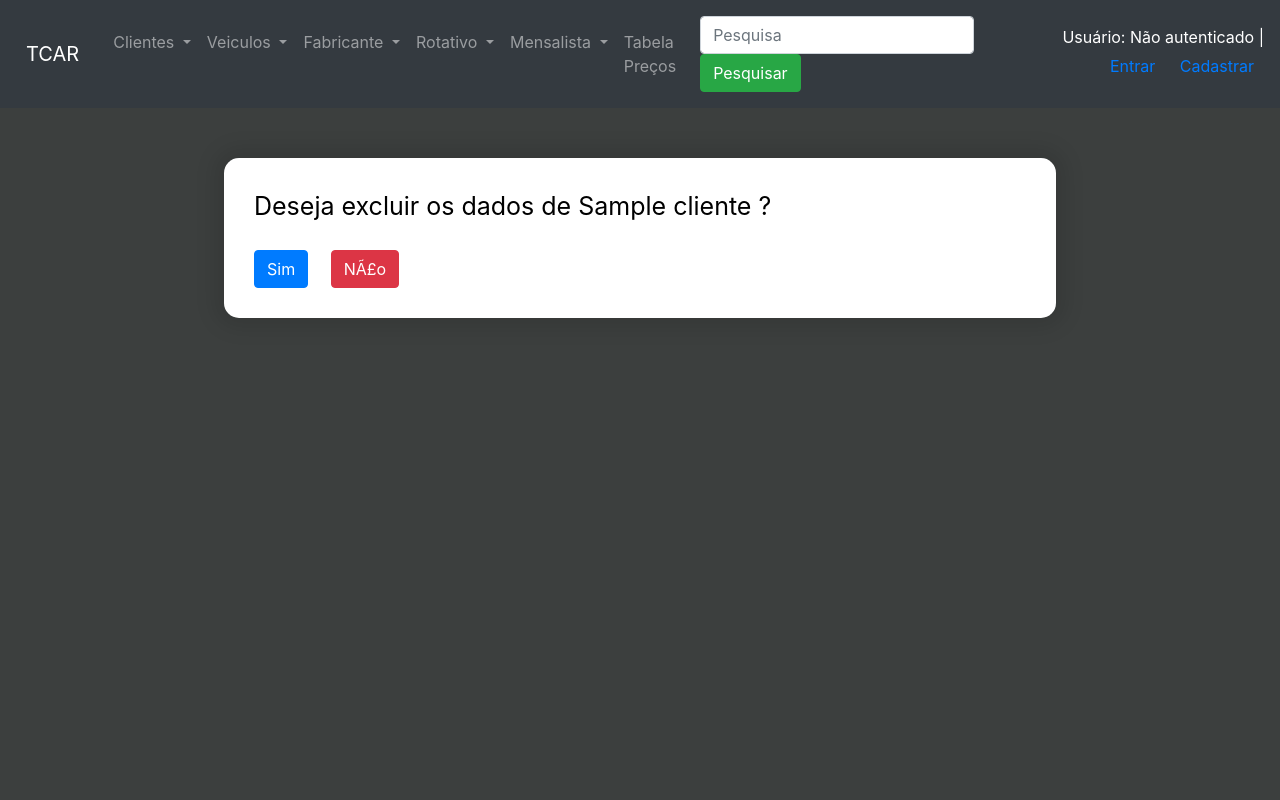
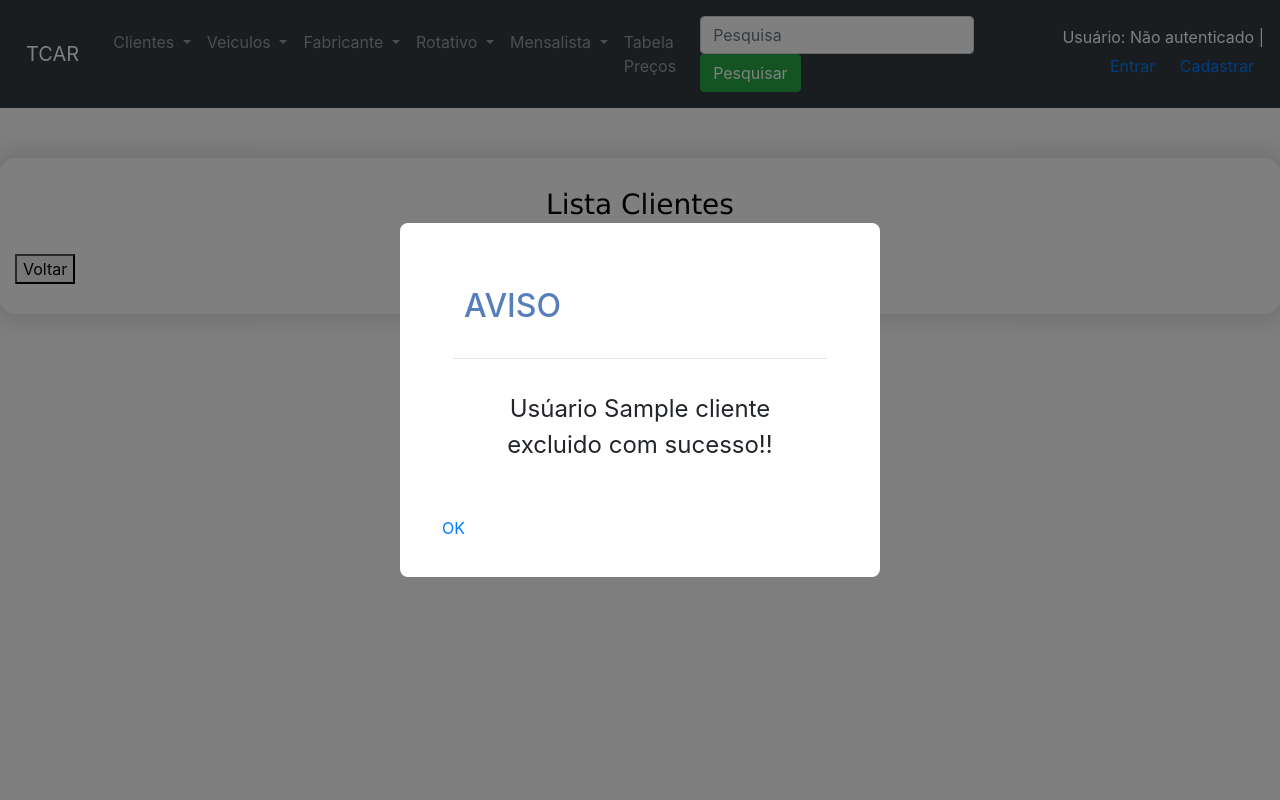
Before and after one commit to Rezende-Fabio/projetoPython-Django, a Django app: page /exclui_cliente/1/ in a window 1280 px wide. Run offline with Django 4.2, Linux system fonts and the light colour scheme; tables that the repository leaves empty hold one stand-in row (values such as "Sample post"); some libraries are stand-ins or nearby versions.

Commit message:
make it better

```diff
--- a/Core/templates/Core/confrima_exclusao.html
+++ b/Core/templates/Core/confrima_exclusao.html
@@ -9,7 +9,7 @@
         <form method="post">
             {% csrf_token %}
             <button type="submit" class="btn btn-primary">Sim</button> &nbsp &nbsp
-        <button type="button" onclick="location.href='{{ url }}'"class="btn btn-danger">NÃ£o</button>
+            <button type="button" onclick="location.href='{{ url }}'"class="btn btn-danger">NÃO</button>
         </form>
     </body>
 {% endblock %}
--- a/Core/templates/Core/lista_clientes.html
+++ b/Core/templates/Core/lista_clientes.html
@@ -7,7 +7,6 @@
         {{ msg }}
         <button type="button" class="close" data-dismiss="alert">&times;</button>
     </div>
-
 {% endfor %}
 
 <head>
@@ -75,6 +74,21 @@
 <hr>
     {% endfor %}
     <button type="button" onclick="location.href='/'">Voltar</button>
+
+
+    {% if verifica == False %}
+        <section class="modal">
+            <div id="card">
+                <h2>AVISO</h2>
+                <hr>
+                <p>Usúario {{objeto}} excluido com sucesso!!</p>
+                <div class="btns">
+                    <a class="btn-ok" href="/">OK</a>
+                </div>
+            </div>
+        </section>
+    {% endif %}
+
 </body>
 
 {%endblock%}
--- a/Core/views.py
+++ b/Core/views.py
@@ -128,10 +128,10 @@ def exclui_cliente(request, id):
         cliente = Cliente.objects.get(id=id)
         if request.POST:
             cliente.delete()
-            contexto = {"objeto": cliente.nome, "url": "/lista_clientes/"}
+            contexto = {"verifica": False, "objeto": cliente.nome, "url": "/lista_clientes/"}
             return render(request, "Core/mensagem_exclusao.html", contexto)
-        contexto = {"url": "/lista_clientes/", "objeto": cliente.nome}
-        return render(request, "Core/confrima_exclusao.html", contexto)
+        contexto = {"verifica": False, "objeto": cliente.nome}
+        return render(request, "Core/lista_clientes.html", contexto)
     except Exception as mensagem_erro:
         contexto = {"msg_erro": mensagem_erro}
         return render(request, '500.html', contexto)
--- a/steticFiles/css/estilos.css
+++ b/steticFiles/css/estilos.css
@@ -117,3 +117,63 @@ h2 {
   flex-direction: row;
   align-items: center;
 }
+
+section.modal{
+  position: fixed;
+  top: 0;
+  bottom: 0;
+  right: 0;
+  left: 0;
+  background-color: #00000080;
+  z-index: 1;
+  display: flex;
+  justify-content: center;
+  align-items: center;
+  pointer-events: auto;
+}
+
+section.modal div#card{
+  width: 30rem;
+  position: relative;
+  background-color: #fff;
+  border-radius: .5rem;
+  padding: 2rem;
+}
+
+section.modal div#card h2{
+  padding: 2rem;
+  margin: 0;
+  color: #567EBB;
+}
+
+section.modal div#card hr{
+  width: 90%;
+  margin: 0 auto;
+}
+
+section.modal div#card p{
+  padding:  2rem;
+  text-align: center;
+  font-size: 1.5rem;
+
+}
+
+section.modal div#card div#btns{
+  display: flex;
+  justify-content: center;
+  padding: 0 2rem 2rem 2rem;
+}
+
+section.modal div#card div#btns a.btn-ok{
+  background-color: white;
+  color: #567EBB;
+  border: solid 1px #567EBB;
+  text-decoration: none;
+  margin-right: 1rem;
+  transition: all .5s ease-in-out;
+}
+
+section.modal div#card div#btns a.btn-ok:hover{
+  background-color: #567EBB;
+  color: white;
+}
```
Lines whose indentation alone changed are shown as unchanged.
